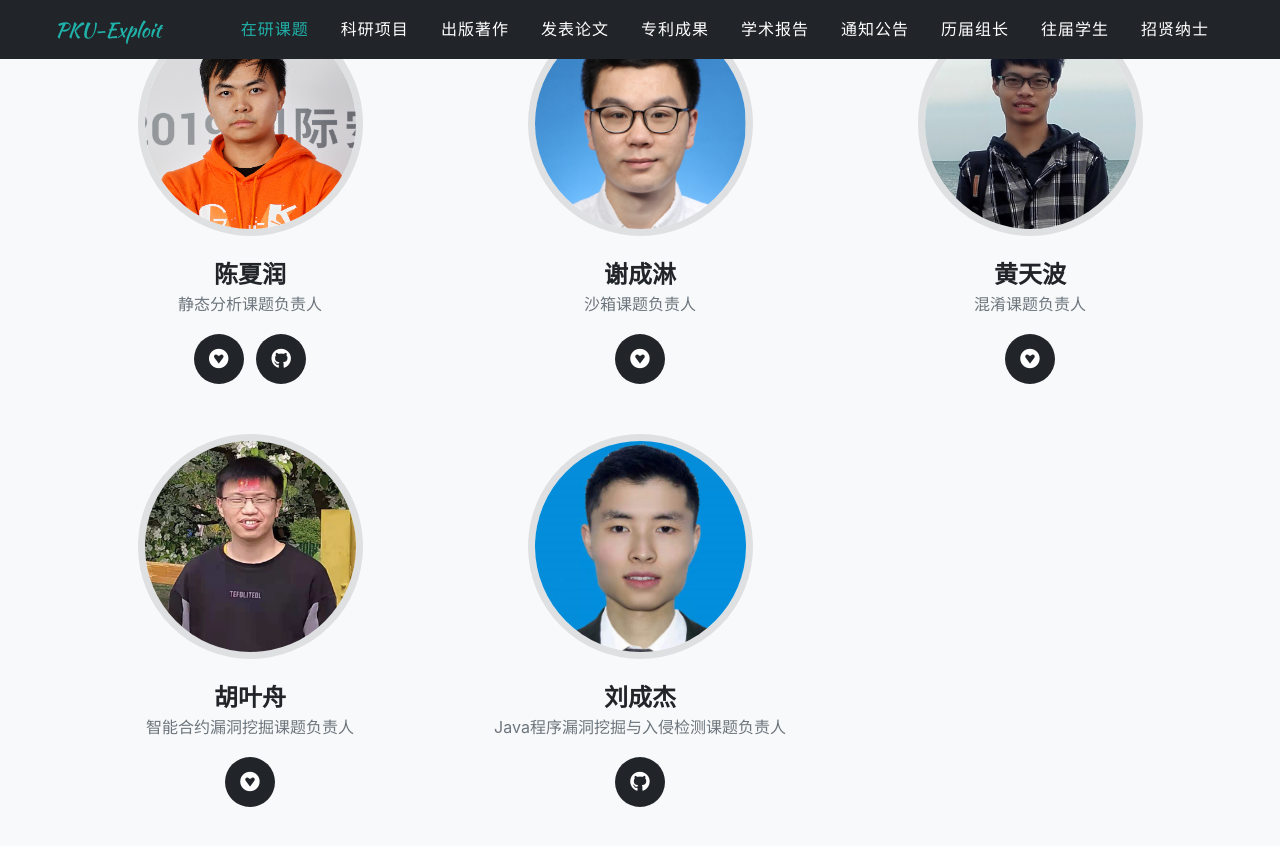
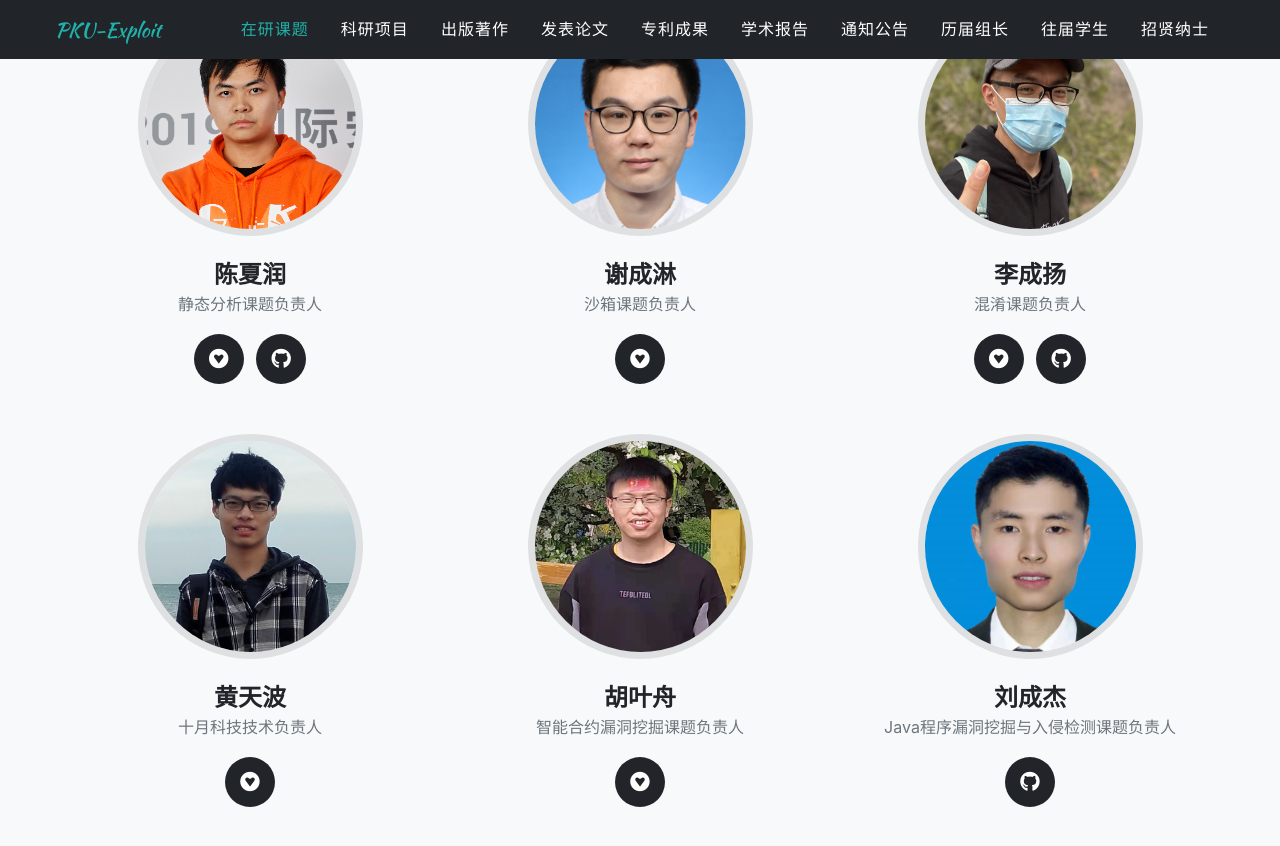
Before and after one commit to xxycfhb/xxycfhb.github.io, a Jekyll site: the page built from pages/current.html, in a window 1280 px wide and 900 px high, scrolled down 1746 px. Shown: the top 846 px of the window. Built offline with Jekyll 4.4.1, drawn with Linux system fonts in a browser that asks for light colours; some web fonts are replaced.

Commit message:
update li and huang

```diff
--- a/_data/sitetext.yml
+++ b/_data/sitetext.yml
@@ -519,8 +519,18 @@ team:
           - url: https://blog.csdn.net/Cony_14
             icon: fab fa-gratipay
 
+      - name: "李成扬"
+        role: "混淆课题负责人"
+        image: ../assets/img/team/lichengyang.png
+        social:
+          - url: https://www.jianshu.com/u/fc734883e0ee
+            icon: fab fa-gratipay
+          - url: https://github.com/lcy19
+            icon: fab fa-github
+
+
       - name: "黄天波"
-        role: "混淆课题负责人"
+        role: "十月科技技术负责人"
         image: ../assets/img/team/huang.jpg
         social:
           - url: https://www.cnblogs.com/agenthtb/
```
Also changed, not shown: assets/img/team/lichengyang.png (added).
